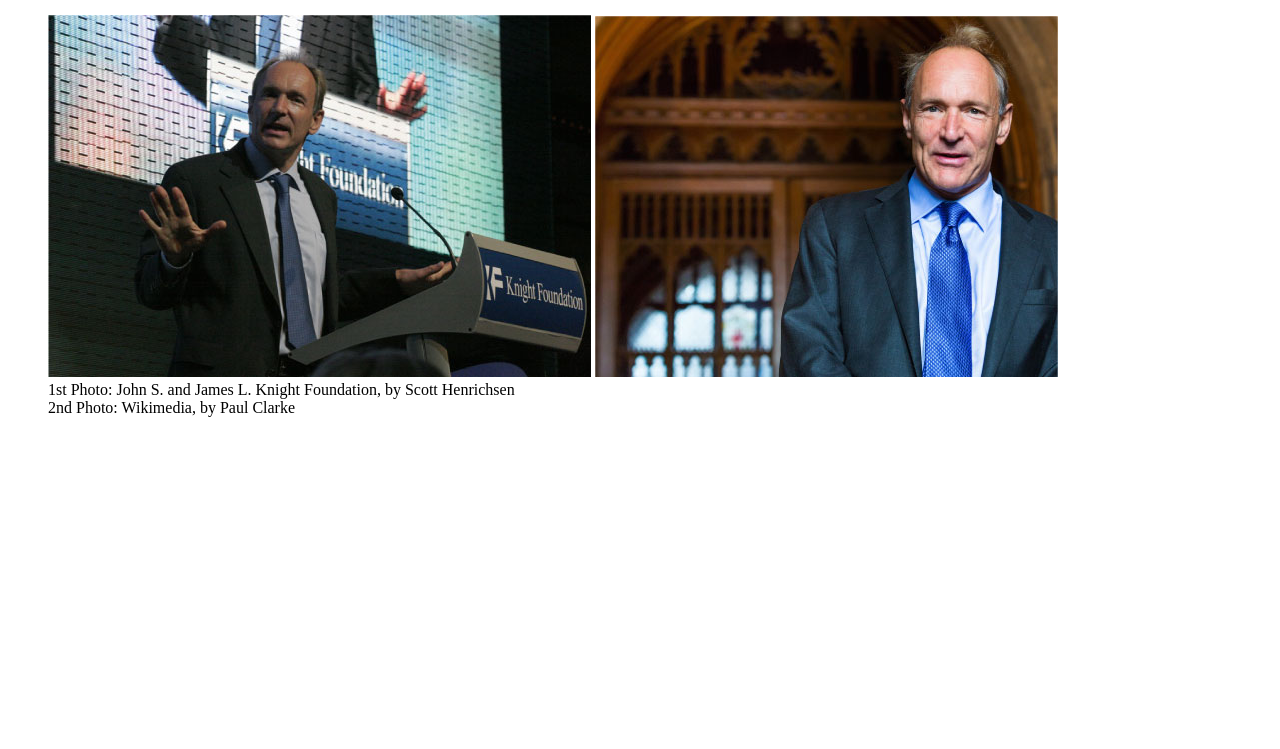
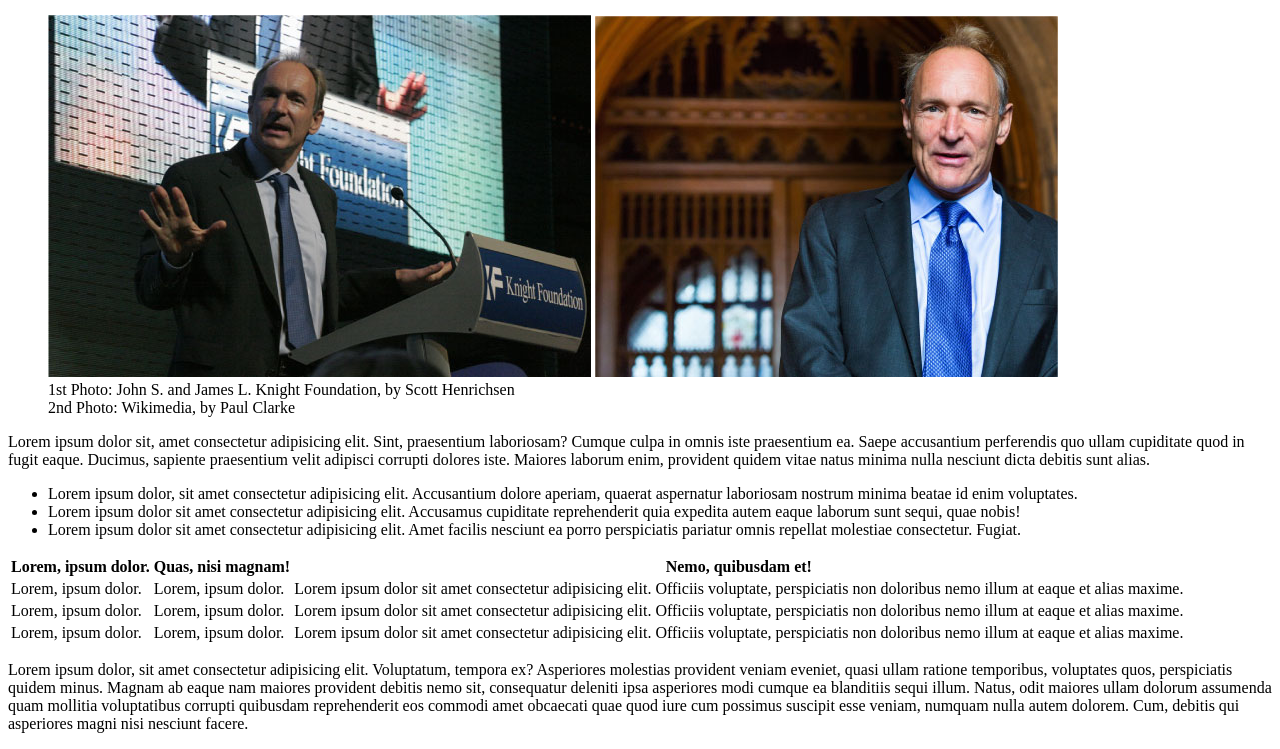
Before and after one commit to gabrielemarchesano/html-css-booleaner, a plain HTML site: page index.html in a window 1280 px wide. Shown: the part 186-935 px from the top of the page. Before the commit the page ends 800 px from the top, so only its background shows below. Drawn offline with Linux system fonts and the light colour scheme.

Commit message:
add textes elements: paragraphs, list and table

```diff
--- a/index.html
+++ b/index.html
@@ -32,6 +32,59 @@
         </figcaption>
       </figure>
     </section>
+
+    <section id="textes">
+      <p>
+        Lorem ipsum dolor sit, amet consectetur adipisicing elit. Sint, praesentium laboriosam?
+        Cumque culpa in omnis iste praesentium ea. Saepe accusantium perferendis quo ullam cupiditate quod in fugit eaque.
+        Ducimus, sapiente praesentium velit adipisci corrupti dolores iste. Maiores laborum enim, provident quidem vitae
+        natus minima nulla nesciunt dicta debitis sunt alias.
+      </p>
+
+      <ul id="list">
+        <li>Lorem ipsum dolor, sit amet consectetur adipisicing elit. Accusantium dolore aperiam, quaerat aspernatur laboriosam nostrum minima beatae id enim voluptates.</li>
+        <li>Lorem ipsum dolor sit amet consectetur adipisicing elit. Accusamus cupiditate reprehenderit quia expedita autem eaque laborum sunt sequi, quae nobis!</li>
+        <li>Lorem ipsum dolor sit amet consectetur adipisicing elit. Amet facilis nesciunt ea porro perspiciatis pariatur omnis repellat molestiae consectetur. Fugiat.</li>
+      </ul>
+
+      <table>
+        <thead>
+          <tr>
+            <th>Lorem, ipsum dolor.</th>
+            <th>Quas, nisi magnam!</th>
+            <th>Nemo, quibusdam et!</th>
+          </tr>
+        </thead>
+
+        <tbody>
+          <tr>
+            <td>Lorem, ipsum dolor.</td>
+            <td>Lorem, ipsum dolor.</td>
+            <td>Lorem ipsum dolor sit amet consectetur adipisicing elit. Officiis voluptate, perspiciatis non doloribus nemo illum at eaque et alias maxime.</td>
+          </tr>
+
+          <tr>
+            <td>Lorem, ipsum dolor.</td>
+            <td>Lorem, ipsum dolor.</td>
+            <td>Lorem ipsum dolor sit amet consectetur adipisicing elit. Officiis voluptate, perspiciatis non doloribus nemo illum at eaque et alias maxime.</td>
+          </tr>
+
+          <tr>
+            <td>Lorem, ipsum dolor.</td>
+            <td>Lorem, ipsum dolor.</td>
+            <td>Lorem ipsum dolor sit amet consectetur adipisicing elit. Officiis voluptate, perspiciatis non doloribus nemo illum at eaque et alias maxime.</td>
+          </tr>
+        </tbody>
+      </table>
+
+      <p>
+        Lorem ipsum dolor, sit amet consectetur adipisicing elit. Voluptatum, tempora ex? Asperiores molestias provident veniam eveniet, quasi ullam ratione temporibus,
+        voluptates quos, perspiciatis quidem minus. Magnam ab eaque nam maiores provident debitis nemo sit, consequatur deleniti ipsa asperiores modi cumque ea blanditiis sequi illum.
+        Natus, odit maiores ullam dolorum assumenda quam mollitia voluptatibus corrupti quibusdam reprehenderit eos commodi amet obcaecati quae quod iure cum possimus suscipit esse veniam,
+        numquam nulla autem dolorem. Cum, debitis qui asperiores magni nisi nesciunt facere.
+      </p>
+
+    </section>
   </main>
 
   <footer>
```
